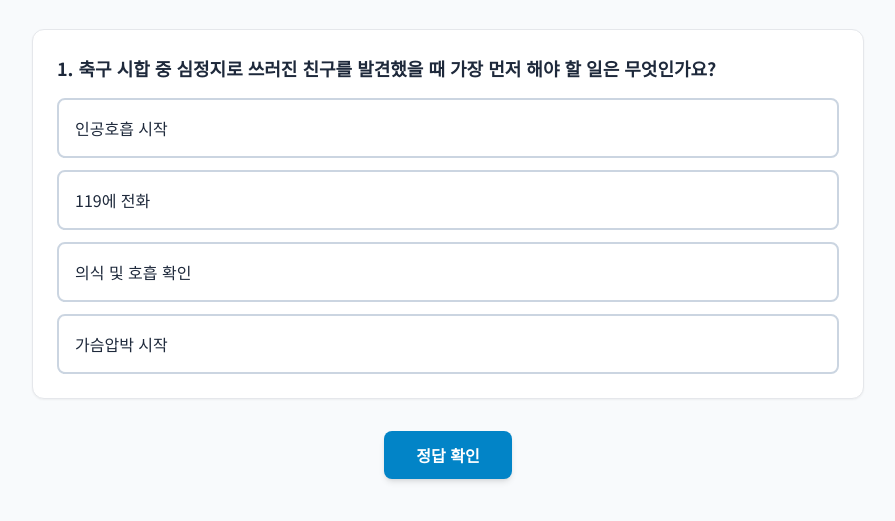
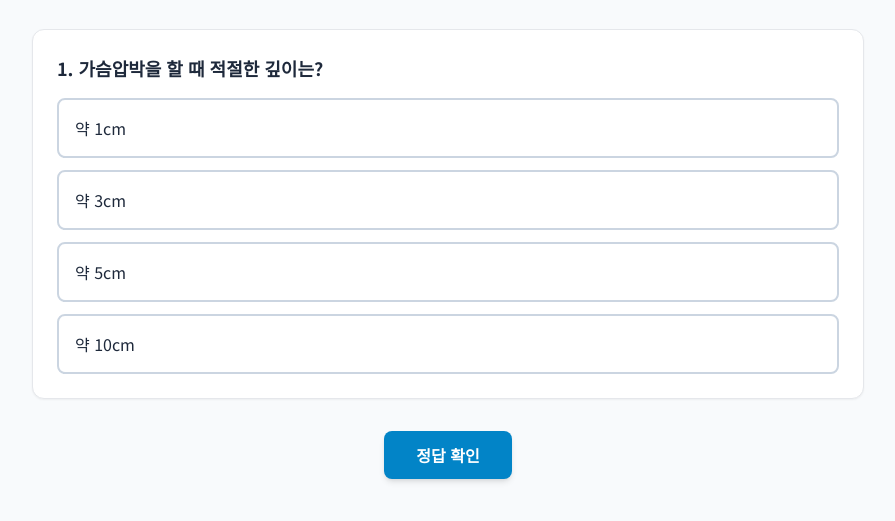
Before and after one commit to bogun-good/CCC, a plain HTML site: page cpr15.html in a window 1280 px wide. Shown: the part 107-628 px from the top of the page, without its empty margins (192-1087 px from the left). Drawn offline with nearby package versions, Linux system fonts and the light colour scheme.

Commit message:
Update cpr15.html

```diff
--- a/cpr15.html
+++ b/cpr15.html
@@ -51,49 +51,49 @@
     <script>
         const quizData = [
             {
-                question: "1. 축구 시합 중 심정지로 쓰러진 친구를 발견했을 때 가장 먼저 해야 할 일은 무엇인가요?",
+                question: "1. 가슴압박을 할 때 적절한 깊이는?",
+                options: ["약 1cm", "약 3cm", "약 5cm", "약 10cm"],
+                answer: "약 5cm"
+            },
+            {
+                question: "2. 심정지로 쓰러진 친구를 발견했을 때 가장 먼저 해야 할 일은 무엇인가요?",
                 options: ["인공호흡 시작", "119에 전화", "의식 및 호흡 확인", "가슴압박 시작"],
                 answer: "의식 및 호흡 확인"
             },
             {
-                question: "2. 쓰러진 환자의 의식과 호흡이 없는 것을 확인 한 다음 해야 할 일은?",
+                question: "3. 심정지 환자가 쓰러진 후 몇 분 안에 심폐소생술을 시작해야 생명을 살릴 수 있는가?",
+                options: ["4분", "6분", "10분", "20분"],
+                answer: "4분"
+            },
+            {
+                question: "4. 가슴압박의 속도로 적절한 것은?",
+                options: ["분당 60회", "분당 100-120회", "분당 140-160회", "분당 180회 이상"],
+                answer: "분당 100-120회"
+            },
+            {
+                question: "5. 심정지 환자의 가슴압박은 어느 부위에 해야 하나요?",
+                options: ["왼쪽 가슴", "오른쪽 가슴", "가슴뼈(흉골) 아래쪽 1/2지점", "복부 중심"],
+                answer: "가슴뼈(흉골) 아래쪽 1/2지점"
+            },
+            {
+                question: "6. 쓰러진 환자의 의식과 호흡이 없는 것을 확인 한 다음 해야 할 일은?",
                 options: ["인공호흡 시작", "주변에 사람이 있다면 119에 전화을 요청", "자동심장충격기(AED)를 가져온다", "가슴압박 시작"],
                 answer: "주변에 사람이 있다면 119에 전화을 요청"
             },
             {
-                question: "3. 119에 신고한 후, 자동심장충격기(AED)가 가까이에 있다면 어떻게 해야 하나요?",
+                question: "7. 심폐소생술 중 멈추지 말고 계속해야 하는 이유는?",
+                options: ["환자가 갑자기 일어날 수 있으므로 ", "압박을 멈추면 뇌에 산소가 더 이상 전달되지 않기 때문에", "시간이 아까워서", "의료진이 오기 전에 끝내야 하니까"],
+                answer: "압박을 멈추면 뇌에 산소가 더 이상 전달되지 않기 때문에"
+            },
+            {
+                question: "8. 119에 신고한 후, 자동심장충격기(AED)가 가까이에 있다면 어떻게 해야 하나요?",
                 options: ["사용하지 않는다", "바로 심폐소생술(CPR)을 멈추고 자동심장충격기(AED)를 가져온다", "다른 사람에게 가져오게 하고 심폐소생술(CPR)은 계속한다", "심폐소생술(CPR)을 하지 않고 자동심장충격기(AED)만 사용한다"],
                 answer: "다른 사람에게 가져오게 하고 심폐소생술(CPR)은 계속한다"
             },
             {
-                question: "4. 가슴압박을 할 때 적절한 깊이는?",
-                options: ["약 1cm", "약 3cm", "약 5cm", "약 10cm"],
-                answer: "약 5cm"
-            },
-            {
-                question: "5. 가슴압박의 속도로 적절한 것은?",
-                options: ["분당 60회", "분당 100-120회", "분당 140-160회", "분당 180회 이상"],
-                answer: "분당 100-120회"
-            },
-            {
-                question: "6. 구조가 혼자 있을 때는 심폐소생술(CPR)을 하는 순서는?",
+                question: "9. 구조가 혼자 있을 때는 심폐소생술(CPR)을 하는 순서는?",
                 options: ["인공호흡 → 119 신고 → 압박", "바로 집으로 데려간다", "의식 및 호흡 확인 → 119 신고 → 가슴압박 시작", "옆 사람 부르기 → 물 마시게 하기"],
                 answer: "의식 및 호흡 확인 → 119 신고 → 가슴압박 시작"
-            },
-            {
-                question: "7. 심정지 환자의 가슴압박은 어느 부위에 해야 하나요?",
-                options: ["왼쪽 가슴", "오른쪽 가슴", "가슴뼈(흉골) 아래쪽 1/2지점", "복부 중심"],
-                answer: "가슴뼈(흉골) 아래쪽 1/2지점"
-            },
-            {
-                question: "8. 심정지 환자가 쓰러진 후 몇 분 안에 심폐소생술을 시작해야 생명을 살릴 수 있는가?",
-                options: ["4분", "6분", "10분", "20분"],
-                answer: "4분"
-            },
-            {
-                question: "9. 심폐소생술 중 멈추지 말고 계속해야 하는 이유는?",
-                options: ["환자가 갑자기 일어날 수 있으므로 ", "압박을 멈추면 뇌에 산소가 더 이상 전달되지 않기 때문에", "시간이 아까워서", "의료진이 오기 전에 끝내야 하니까"],
-                answer: "압박을 멈추면 뇌에 산소가 더 이상 전달되지 않기 때문에"
             },
             {
                 question: "10. 가슴 압박을 할 때, 손 모양은 어떻게 해야 할까요?",
```
